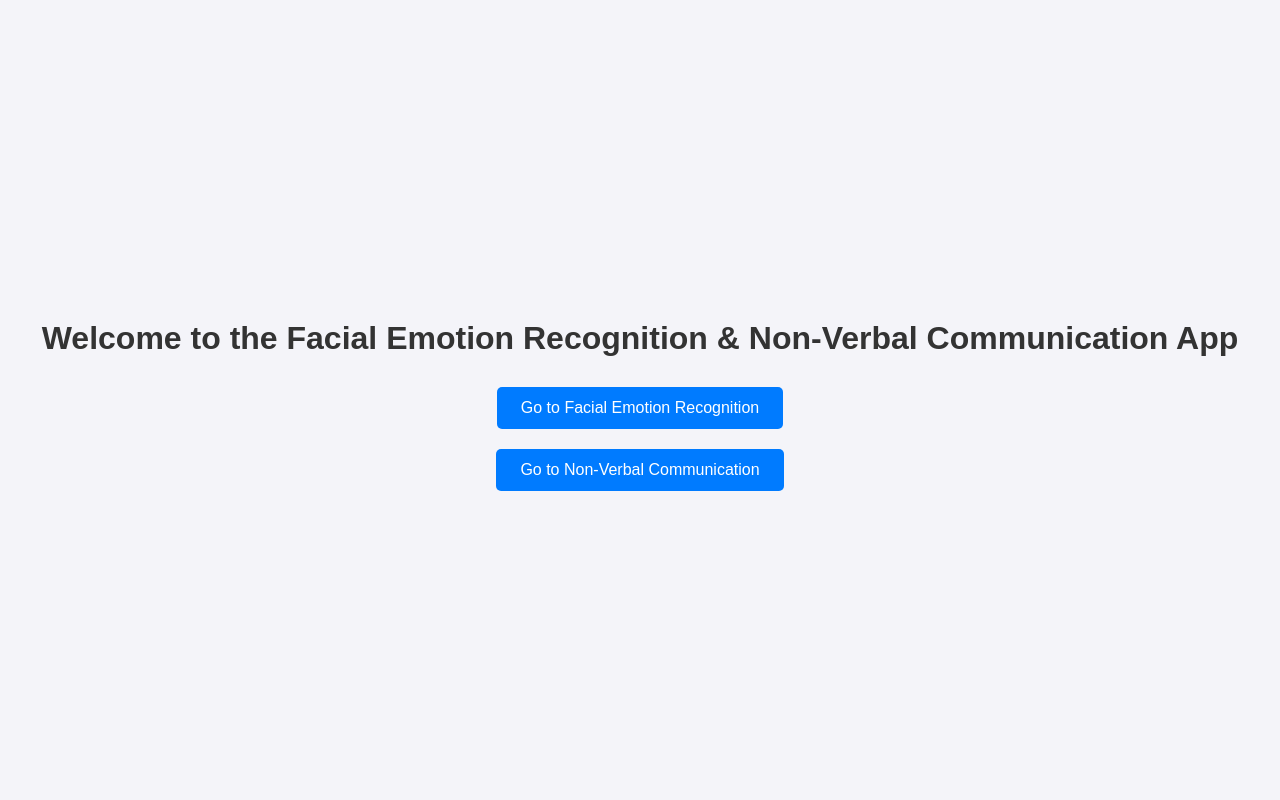
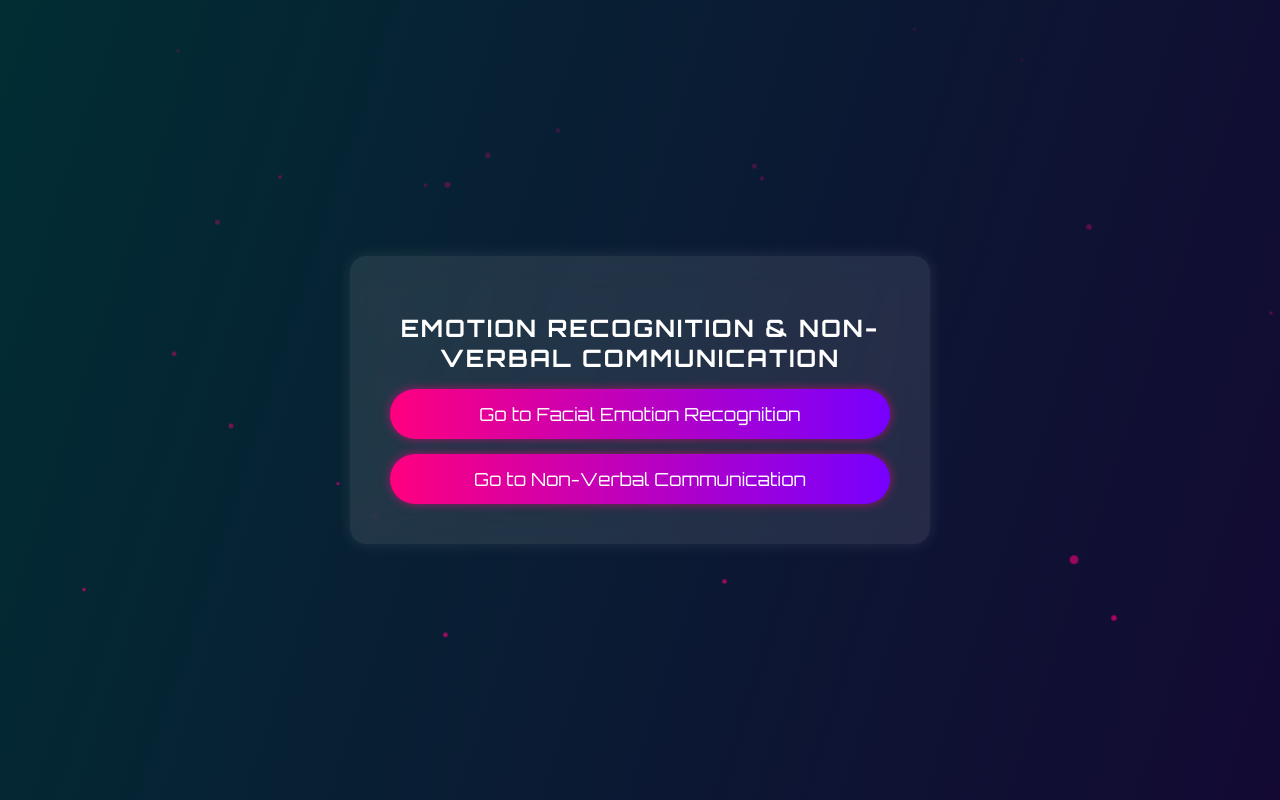
Before and after one commit to Zamm178/assisstive-communcation, a Flask app: page / in a window 1280 px wide. Run offline with Flask 3, Linux system fonts and the light colour scheme.

Commit message:
UI update Index

```diff
--- a/templates/index.html
+++ b/templates/index.html
@@ -3,46 +3,169 @@
 <head>
     <meta charset="UTF-8">
     <meta name="viewport" content="width=device-width, initial-scale=1.0">
-    <title>Facial Emotion Recognition & Non-Verbal Communication</title>
+    <title>Emotion Recognition & Communication</title>
     <style>
+        @import url('https://fonts.googleapis.com/css2?family=Orbitron:wght@400;700&display=swap');
+
+        /* Futuristic Neon Background */
         body {
-            font-family: 'Arial', sans-serif;
+            font-family: 'Orbitron', sans-serif;
             margin: 0;
             padding: 0;
-            background-color: #f4f4f9;
+            background: black;
             display: flex;
             flex-direction: column;
             align-items: center;
             justify-content: center;
             height: 100vh;
+            overflow: hidden;
+            color: white;
+            position: relative;
+        }
+
+        /* Main Animated Background */
+        .background {
+            position: absolute;
+            width: 100%;
+            height: 100%;
+            overflow: hidden;
+        }
+
+        /* Pulsing Neon Waves */
+        .background::before {
+            content: "";
+            position: absolute;
+            width: 250%;
+            height: 250%;
+            background: linear-gradient(90deg, #ff007f, #7700ff, #00eaff);
+            animation: waveRotate 12s infinite linear;
+            opacity: 0.2;
+        }
+
+        @keyframes waveRotate {
+            0% { transform: rotate(0deg) scale(1); }
+            50% { transform: rotate(180deg) scale(1.2); }
+            100% { transform: rotate(360deg) scale(1); }
+        }
+
+        /* Floating Particles */
+        .particles {
+            position: absolute;
+            width: 100%;
+            height: 100%;
+            pointer-events: none;
+        }
+
+        .particle {
+            position: absolute;
+            bottom: -10px; /* Start below the screen */
+            width: 8px;
+            height: 8px;
+            background: rgba(255, 0, 127, 0.8);
+            border-radius: 50%;
+            animation: floatParticles linear infinite;
+        }
+
+        @keyframes floatParticles {
+            0% { transform: translateY(0) scale(1); opacity: 1; }
+            100% { transform: translateY(-120vh) scale(0.5); opacity: 0; }
+        }
+
+        /* Glassmorphism Panel */
+        .container {
+            position: relative;
+            background: rgba(255, 255, 255, 0.1);
+            padding: 40px;
+            border-radius: 16px;
+            backdrop-filter: blur(15px);
+            -webkit-backdrop-filter: blur(15px);
+            box-shadow: 0 0 15px rgba(255, 255, 255, 0.1);
+            text-align: center;
+            max-width: 500px;
+            z-index: 2;
         }
 
         h1 {
-            color: #333;
-            margin-bottom: 20px;
+            font-size: 24px;
+            font-weight: 700;
+            text-transform: uppercase;
+            letter-spacing: 2px;
         }
 
+        /* Button Group */
+        .button-group {
+            display: flex;
+            flex-direction: column;
+            gap: 15px;
+        }
+
+        /* Futuristic Neon Buttons */
         .link-button {
-            background-color: #007BFF;
+            background: linear-gradient(90deg, #ff007f, #7700ff);
             color: white;
-            padding: 12px 24px;
+            padding: 14px 24px;
             border: none;
-            border-radius: 5px;
-            font-size: 16px;
+            border-radius: 30px;
+            font-size: 18px;
             cursor: pointer;
-            margin: 10px;
             text-decoration: none;
+            transition: all 0.3s ease-in-out;
+            box-shadow: 0 0 10px rgba(255, 0, 127, 0.6);
+            position: relative;
+            overflow: hidden;
         }
 
         .link-button:hover {
-            background-color: #0056b3;
+            transform: scale(1.1);
+            box-shadow: 0 0 20px rgba(255, 0, 127, 0.8);
+        }
+
+        .link-button::before {
+            content: "";
+            position: absolute;
+            top: 50%;
+            left: 50%;
+            width: 300%;
+            height: 300%;
+            background: radial-gradient(circle, rgba(255, 255, 255, 0.2) 10%, transparent 80%);
+            transform: translate(-50%, -50%);
+            opacity: 0;
+            transition: opacity 0.3s;
+        }
+
+        .link-button:hover::before {
+            opacity: 1;
         }
     </style>
 </head>
 <body>
-    <h1>Welcome to the Facial Emotion Recognition & Non-Verbal Communication App</h1>
-    <a href="/emotion_recognition" class="link-button">Go to Facial Emotion Recognition</a>
-    <a href="/non_verbal_communication" class="link-button">Go to Non-Verbal Communication</a>
-    <script src="button_editor.js"></script>
+    <div class="background"></div> <!-- Animated Background -->
+    <div class="particles"></div>  <!-- Floating Particles -->
+
+    <div class="container">
+        <h1>Emotion Recognition & Non-Verbal Communication</h1>
+        <div class="button-group">
+            <a href="/emotion_recognition" class="link-button">Go to Facial Emotion Recognition</a>
+            <a href="/non_verbal_communication" class="link-button">Go to Non-Verbal Communication</a>
+        </div>
+    </div>
+
+    <script>
+        // Create Floating Particles
+        function createParticles() {
+            const particleContainer = document.querySelector('.particles');
+            for (let i = 0; i < 30; i++) {
+                let particle = document.createElement('div');
+                particle.classList.add('particle');
+                particle.style.left = `${Math.random() * 100}vw`;
+                particle.style.width = `${Math.random() * 6 + 4}px`;
+                particle.style.height = particle.style.width;
+                particle.style.animationDuration = `${Math.random() * 5 + 5}s`;
+                particle.style.animationDelay = `${Math.random() * 5}s`;
+                particleContainer.appendChild(particle);
+            }
+        }
+        createParticles();
+    </script>
 </body>
 </html>
```
